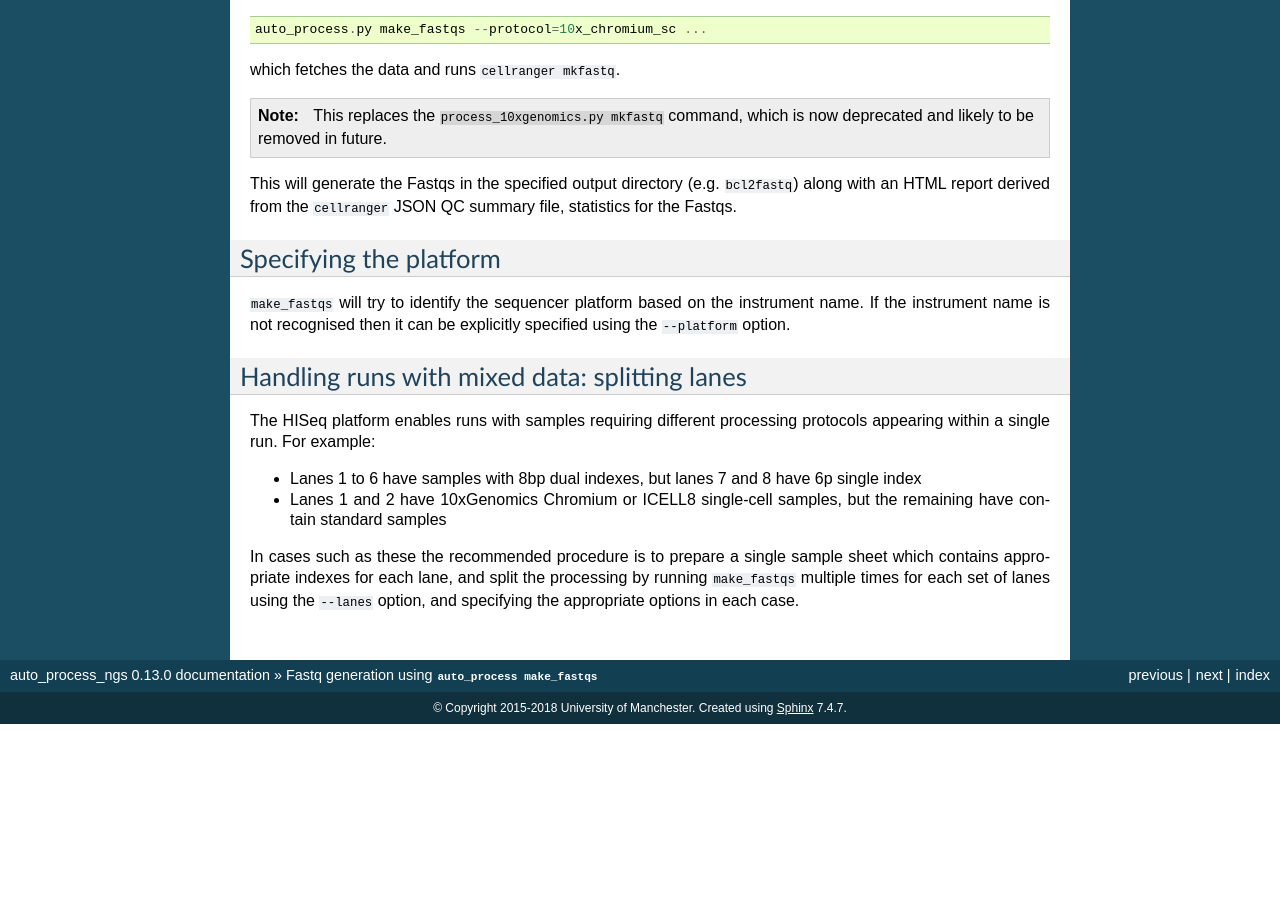
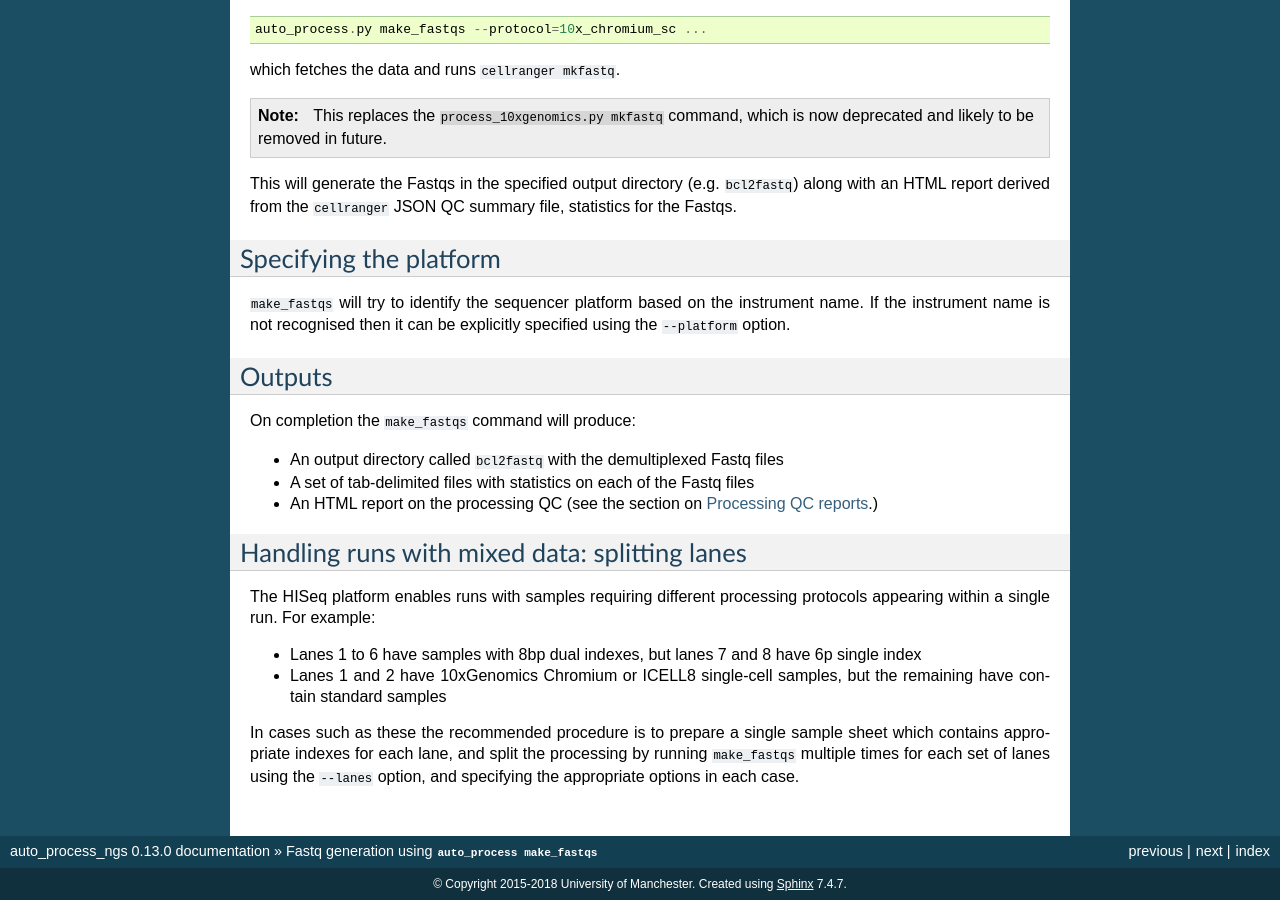
Before and after one commit to fls-bioinformatics-core/auto_process_ngs, a Sphinx documentation site: the page built from docs/source/using/make_fastqs.rst, in a window 1280 px wide and 900 px high, scrolled down 1290 px. Built offline with Sphinx 7.4.7, drawn with Linux system fonts in a browser that asks for light colours; pages that are not in the unit, such as notebooks, are missing from menus; before the commit the page ends 2014 px from its top, so only the background shows below that.

Commit message:
Documentation: add a reference to the processing QC report in 'make_fastqs'.

```diff
--- a/docs/source/using/make_fastqs.rst
+++ b/docs/source/using/make_fastqs.rst
@@ -112,6 +112,18 @@ Specifying the platform
 the instrument name. If the instrument name is not recognised then
 it can be explicitly specified using the ``--platform`` option.
 
+Outputs
+-------
+
+On completion the ``make_fastqs`` command will produce:
+
+* An output directory called ``bcl2fastq`` with the demultiplexed
+  Fastq files
+* A set of tab-delimited files with statistics on each of the
+  Fastq files
+* An HTML report on the processing QC (see the section on
+  :doc:`Processing QC reports<../output/processing_qc>`.)
+
 Handling runs with mixed data: splitting lanes
 ----------------------------------------------
 
```
